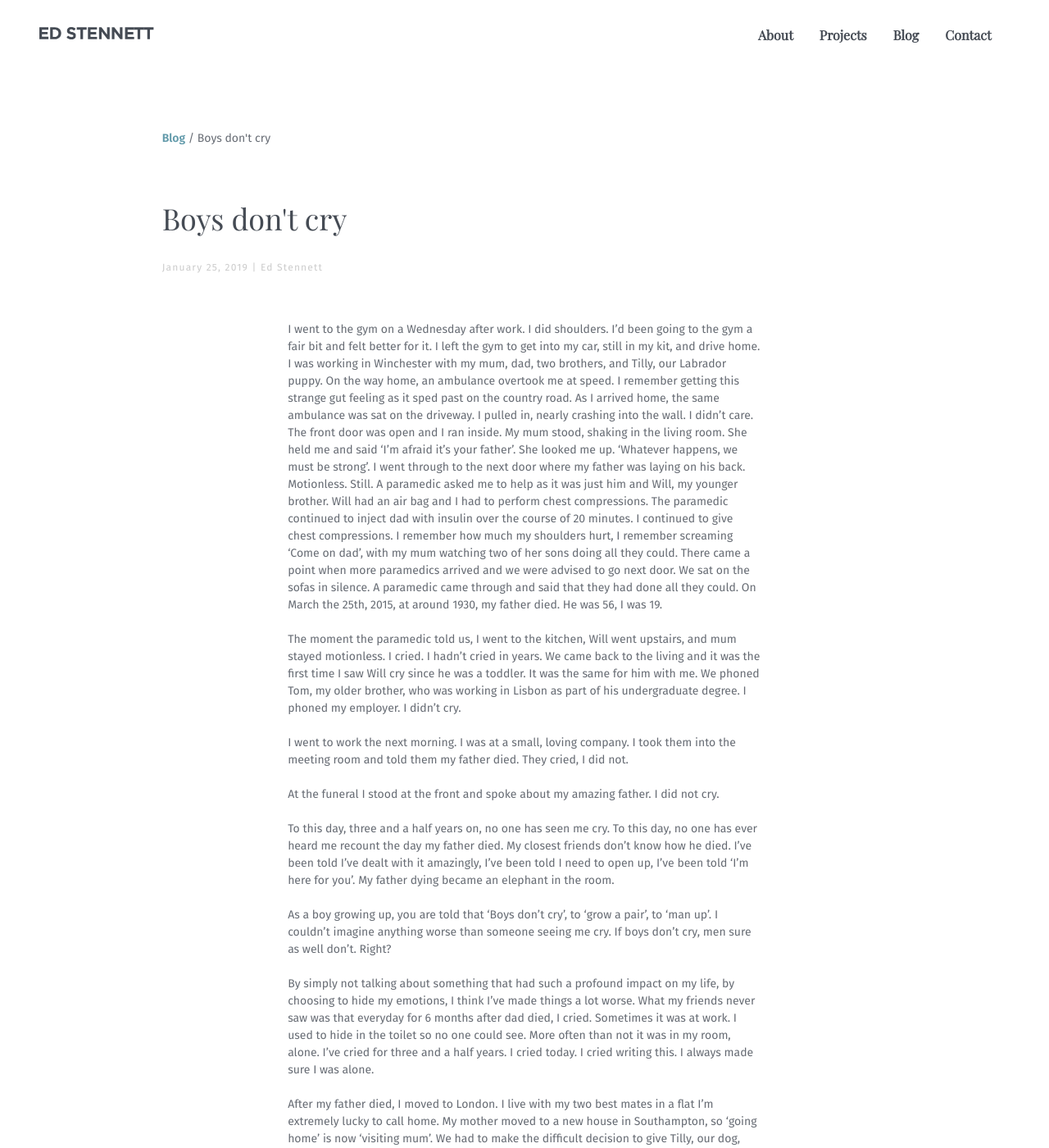
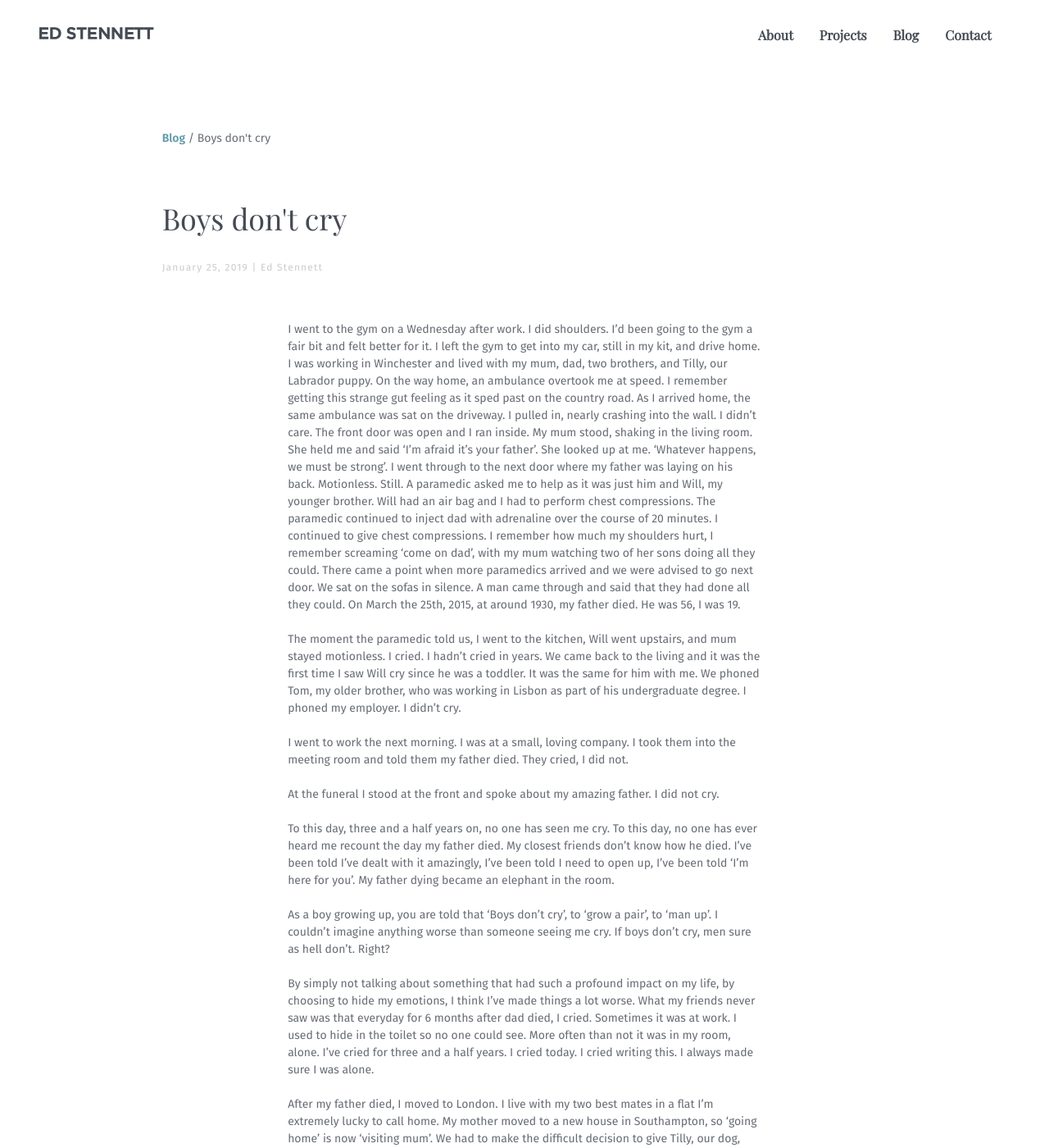
Before and after one commit to edstennettackee/edstennett, a Jekyll site: the page built from _posts/2019-01-25-boys-dont-cry.md, in a window 1280 px wide and 1400 px high. Shown: the whole window at 82% size. Built offline with Jekyll 4.4.1, drawn with Linux system fonts in a browser that asks for light colours; nearby versions of some CDN libraries; comment, search, counter and statistics services are not loaded; some of the changed text lies outside the part shown.

Commit message:
Typos on blog

```diff
--- a/_posts/2019-01-25-boys-dont-cry.md
+++ b/_posts/2019-01-25-boys-dont-cry.md
@@ -9,7 +9,7 @@
 permalink: /blog/:year/:month/:day/:title/
 ---
 
-I went to the gym on a Wednesday after work. I did shoulders. I’d been going to the gym a fair bit and felt better for it. I left the gym to get into my car, still in my kit, and drive home. I was working in Winchester with my mum, dad, two brothers, and Tilly, our Labrador puppy. On the way home, an ambulance overtook me at speed. I remember getting this strange gut feeling as it sped past on the country road. As I arrived home, the same ambulance was sat on the driveway. I pulled in, nearly crashing into the wall. I didn’t care. The front door was open and I ran inside. My mum stood, shaking in the living room. She held me and said ‘I’m afraid it’s your father’. She looked me up. ‘Whatever happens, we must be strong’. I went through to the next door where my father was laying on his back. Motionless. Still. A paramedic asked me to help as it was just him and Will, my younger brother. Will had an air bag and I had to perform chest compressions. The paramedic continued to inject dad with insulin over the course of 20 minutes. I continued to give chest compressions. I remember how much my shoulders hurt, I remember screaming ‘Come on dad’, with my mum watching two of her sons doing all they could. There came a point when more paramedics arrived and we were advised to go next door. We sat on the sofas in silence. A paramedic came through and said that they had done all they could. On March the 25th, 2015, at around 1930, my father died. He was 56, I was 19.
+I went to the gym on a Wednesday after work. I did shoulders. I’d been going to the gym a fair bit and felt better for it. I left the gym to get into my car, still in my kit, and drive home. I was working in Winchester and lived with my mum, dad, two brothers, and Tilly, our Labrador puppy. On the way home, an ambulance overtook me at speed. I remember getting this strange gut feeling as it sped past on the country road. As I arrived home, the same ambulance was sat on the driveway. I pulled in, nearly crashing into the wall. I didn’t care. The front door was open and I ran inside. My mum stood, shaking in the living room. She held me and said ‘I’m afraid it’s your father’. She looked up at me. ‘Whatever happens, we must be strong’. I went through to the next door where my father was laying on his back. Motionless. Still. A paramedic asked me to help as it was just him and Will, my younger brother. Will had an air bag and I had to perform chest compressions. The paramedic continued to inject dad with adrenaline over the course of 20 minutes. I continued to give chest compressions. I remember how much my shoulders hurt, I remember screaming ‘come on dad’, with my mum watching two of her sons doing all they could. There came a point when more paramedics arrived and we were advised to go next door. We sat on the sofas in silence. A man came through and said that they had done all they could. On March the 25th, 2015, at around 1930, my father died. He was 56, I was 19.
 
 The moment the paramedic told us, I went to the kitchen, Will went upstairs, and mum stayed motionless. I cried. I hadn’t cried in years. We came back to the living and it was the first time I saw Will cry since he was a toddler. It was the same for him with me. We phoned Tom, my older brother, who was working in Lisbon as part of his undergraduate degree. I phoned my employer. I didn’t cry.
 
@@ -19,12 +19,12 @@
 
 To this day, three and a half years on, no one has seen me cry. To this day, no one has ever heard me recount the day my father died. My closest friends don’t know how he died. I’ve been told I’ve dealt with it amazingly, I’ve been told I need to open up, I’ve been told ‘I’m here for you’. My father dying became an elephant in the room.
 
-As a boy growing up, you are told that ‘Boys don’t cry’, to ‘grow a pair’, to ‘man up’. I couldn’t imagine anything worse than someone seeing me cry. If boys don’t cry, men sure as well don’t. Right?
+As a boy growing up, you are told that ‘Boys don’t cry’, to ‘grow a pair’, to ‘man up’. I couldn’t imagine anything worse than someone seeing me cry. If boys don’t cry, men sure as hell don’t. Right?
 
 By simply not talking about something that had such a profound impact on my life, by choosing to hide my emotions, I think I’ve made things a lot worse. What my friends never saw was that everyday for 6 months after dad died, I cried. Sometimes it was at work. I used to hide in the toilet so no one could see. More often than not it was in my room, alone. I’ve cried for three and a half years. I cried today. I cried writing this. I always made sure I was alone.
 
 After my father died, I moved to London. I live with my two best mates in a flat I’m extremely lucky to call home. My mother moved to a new house in Southampton, so ‘going home’ is now ‘visiting mum’. We had to make the difficult decision to give Tilly, our dog, away to a friend. To anyone that ever met Tilly, they’ll know she could be a fucking nightmare. But what they didn’t see was that when it was just me and her, she was calm, loving. She used to lick the tears from my face. I cry about Tilly a lot. I cry about the house too.
 
-I’m writing this because there are people, boys especially, that cry and no one can hear them. There are people that hide themselves away. I’d hope that anyone that’s taken the time to read this would feel empowered to cry, to talk, to help, to laugh, to hug the people they care about, because love, is love, is love, is love, is love, is love, and there is nothing more fucking manly than crying, opening up, putting yourself out there.
+I’m writing this because there are people, boys especially, that cry and no one can hear them. There are people that hide themselves away. I’d hope that anyone that’s taken the time to read this would feel empowered to cry, to talk, to help, to laugh, to hug the people they care about, because love, is love, is love, is love, is love, is love, and there is nothing more fucking manly than crying.
 
-Writing this, I feel better. I don’t want to cry right now. I’m going to it, I’m going to talk. You should do too.
+Writing this, I feel better. I don’t want to cry right now. I’m going to it, I’m going to talk. You should too.
```
